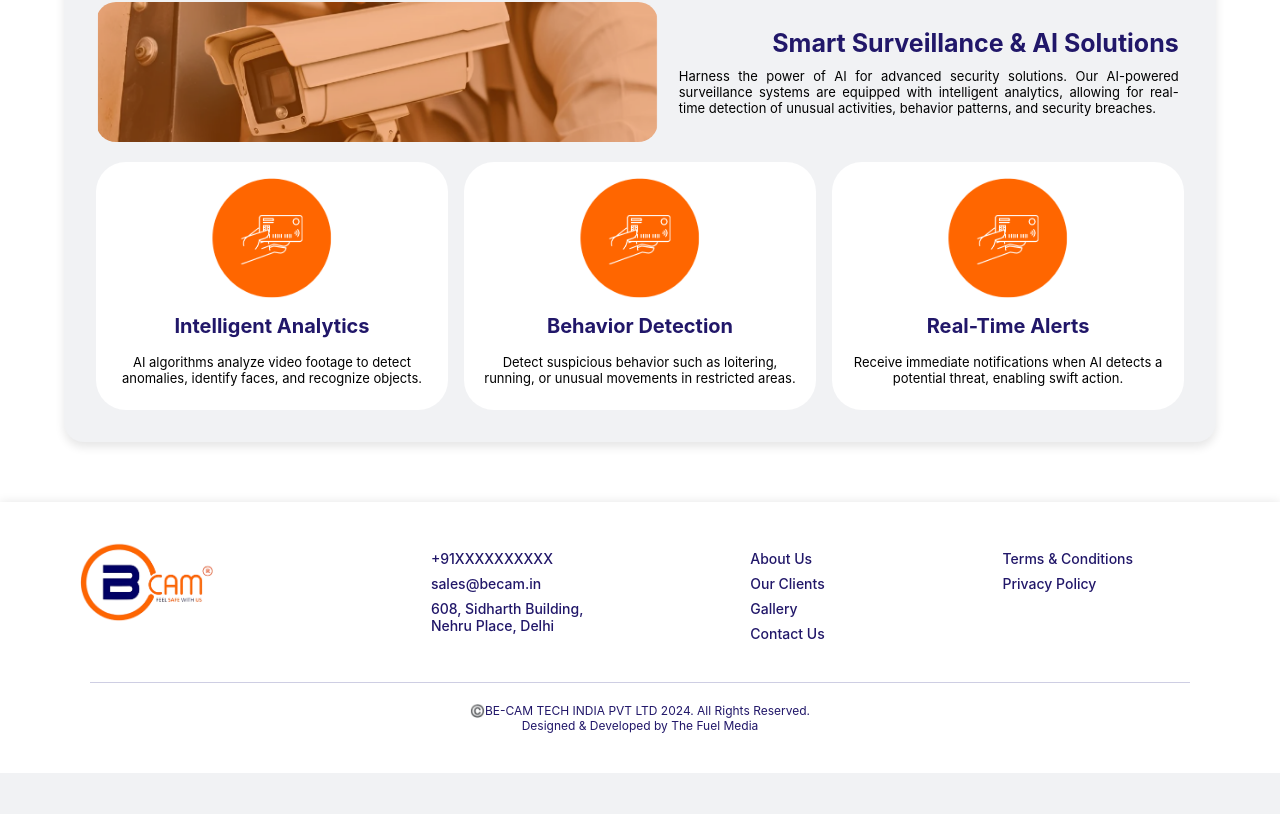
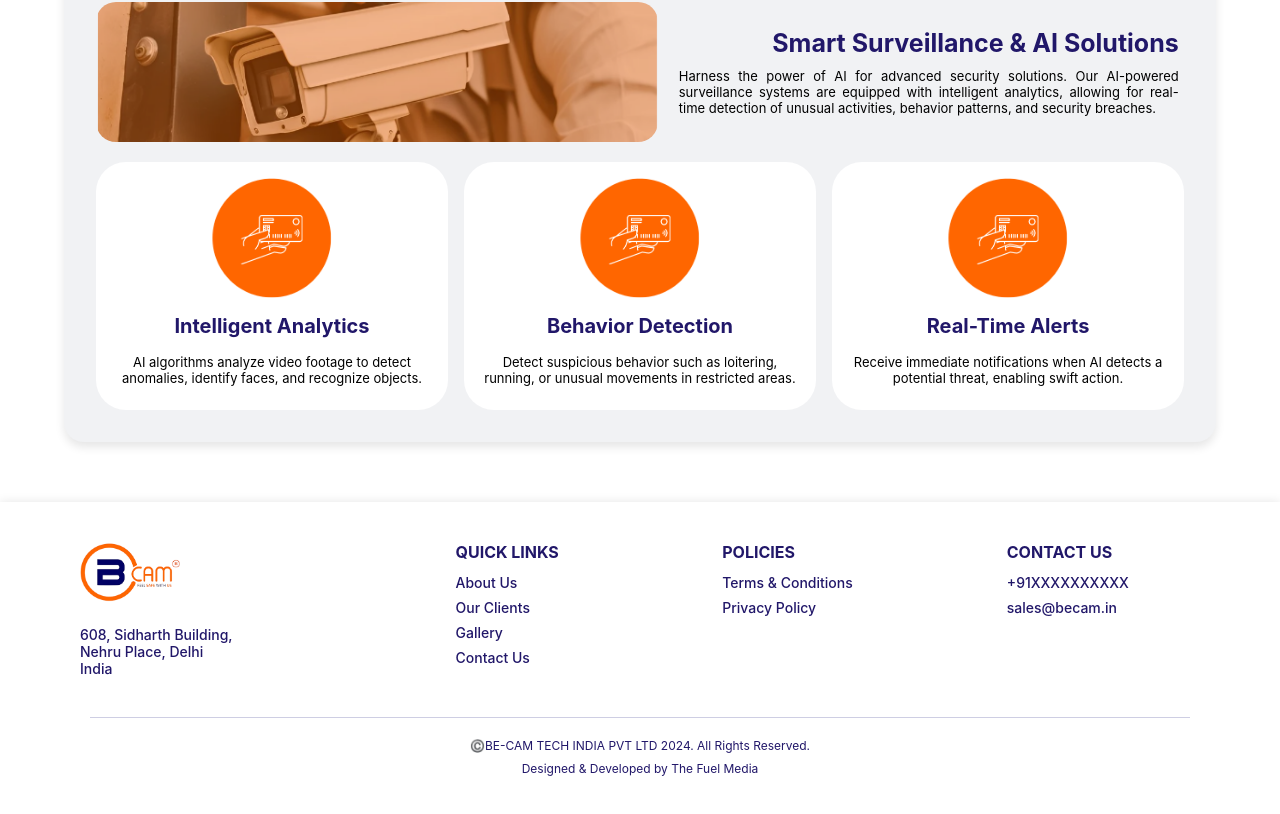
Before and after one commit to mg-mayankgautam/bcam, a React (Create React App) app: page / in a window 1280 px wide. Shown: the part 4239-5053 px from the top of the page. Before the commit the page ends 5012 px from the top, so only its background shows below. Built offline with nearby package versions, Linux system fonts and the light colour scheme.

Commit message:
footer css

```diff
--- a/src/components/Footer/Footer.css
+++ b/src/components/Footer/Footer.css
@@ -6,17 +6,21 @@
     gap: 32px;
     box-shadow: 0px -0px 10px #0000001a;
     background-color: white;
+    font-size: 14px;
+    font-weight: 500;
 }
 
 .footerContent{
     display: grid;
     grid-template-columns: 1fr 3fr;
+    /* display: flex;
+    justify-content: space-between; */
     gap: 20px;
     text-align: left;
 }
 
 .footerLogo{
-    height: 80px;
+    height: 60px;
 }
 .footerLogo img{
     height: 100%;
@@ -28,11 +32,9 @@
     grid-template-columns: 1fr 1fr 1fr;
     justify-items: center;
     gap: 16px;
-    font-size: 14px;
-    font-weight: 500;
 }
 
-.footerInfo > div > a > div{
+.Footer a > div{
     margin: 8px 0;
 }
 
@@ -45,3 +47,15 @@
     font-size: 12px;
     font-weight: 400;
 }
+
+.footerLogoContent{
+    display: flex;
+    flex-direction: column;
+    gap: 16px;
+}
+
+.footerTitle{
+    font-size: 16px;
+    margin-bottom: 12px;
+    font-weight: 700;
+}
--- a/src/components/Footer/Footer.js
+++ b/src/components/Footer/Footer.js
@@ -8,27 +8,29 @@ const Footer = () => {
     <div className='Footer'>
       <div className='footerContent'>
 
-        <div className='footerLogo'>
-          <Link to='/'>
-            <img src={logo} />
-          </Link>
+        <div className='footerLogoContent'>
+
+          <div className='footerLogo'>
+            <Link to='/'>
+              <img src={logo} />
+            </Link>
+
+          </div>
+
+          <div>
+
+            <Link to=''>
+              <div>608, Sidharth Building,<br /> Nehru Place, Delhi <br/> India</div>
+            </Link>
+          </div>
+
+
         </div>
 
         <div className='footerInfo'>
 
           <div>
-            <Link to=''>
-              <div>+91XXXXXXXXXX</div>
-            </Link>
-            <Link to=''>
-              <div>sales@becam.in</div>
-            </Link>
-            <Link to=''>
-              <div>608, Sidharth Building,<br /> Nehru Place, Delhi</div>
-            </Link>
-          </div>
-
-          <div>
+            <div className='footerTitle'>QUICK LINKS</div>
             <Link to='/about'>
               <div>About Us</div>
             </Link>
@@ -44,11 +46,22 @@ const Footer = () => {
           </div>
 
           <div>
+            <div className='footerTitle'>POLICIES</div>
             <Link to='/termsandconditions'>
               <div>Terms & Conditions</div>
             </Link>
             <Link to='/privacypolicy'>
               <div>Privacy Policy</div>
+            </Link>
+          </div>
+
+          <div>
+            <div className='footerTitle'>CONTACT US</div>
+            <Link to=''>
+              <div>+91XXXXXXXXXX</div>
+            </Link>
+            <Link to=''>
+              <div>sales@becam.in</div>
             </Link>
           </div>
 
```
